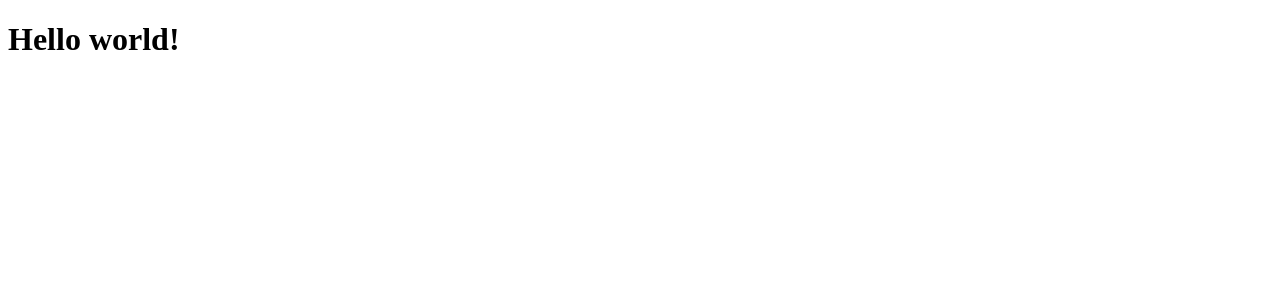
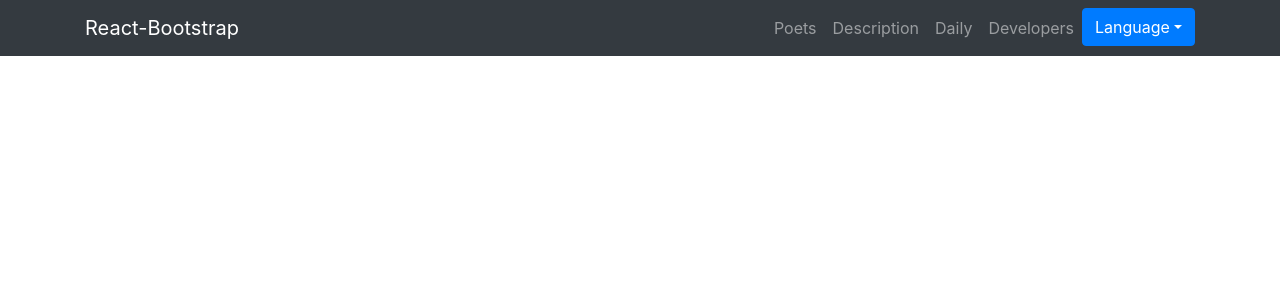
Before and after one commit to madopew/rpi-lab3, a React (Create React App) app: page / in a window 1280 px wide. Shown: the top 300 px of the page. Built offline with nearby package versions, Linux system fonts and the light colour scheme.

Commit message:
Add header

```diff
--- a/src/components/Home.js
+++ b/src/components/Home.js
@@ -1,8 +1,34 @@
 import React from "react";
+import { Navbar, Nav, Container, Dropdown } from "react-bootstrap";
+import 'bootstrap/dist/css/bootstrap.min.css';
 
 function Home() {
-    return(
-        <h1>Hello world!</h1>
+    return (
+        <div className="home-container">
+            <Navbar collapseOnSelect expand="lg" bg="dark" variant="dark">
+                <Container fluid="md">
+                    <Navbar.Brand href="/">React-Bootstrap</Navbar.Brand>
+                    <Navbar.Toggle aria-controls="responsive-navbar-nav" />
+                    <Navbar.Collapse id="responsive-navbar-nav">
+                        <Nav className="ml-auto">
+                            <Nav.Link href="/poets">Poets</Nav.Link>
+                            <Nav.Link href="#desc">Description</Nav.Link>
+                            <Nav.Link href="#daily">Daily</Nav.Link>
+                            <Nav.Link href="#devs">Developers</Nav.Link>
+                            <Dropdown>
+                                <Dropdown.Toggle>
+                                    Language
+                                </Dropdown.Toggle>
+                                <Dropdown.Menu>
+                                    <Dropdown.Item>Russian</Dropdown.Item>
+                                    <Dropdown.Item>English</Dropdown.Item>
+                                </Dropdown.Menu>
+                            </Dropdown>
+                        </Nav>
+                    </Navbar.Collapse>
+                </Container>
+            </Navbar>
+        </div>
     );
 }
 
```
